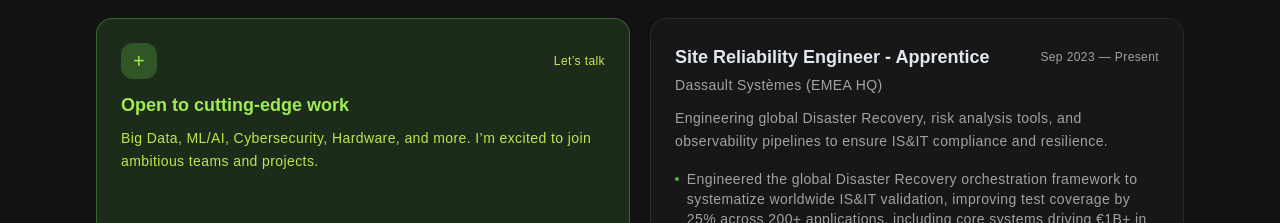
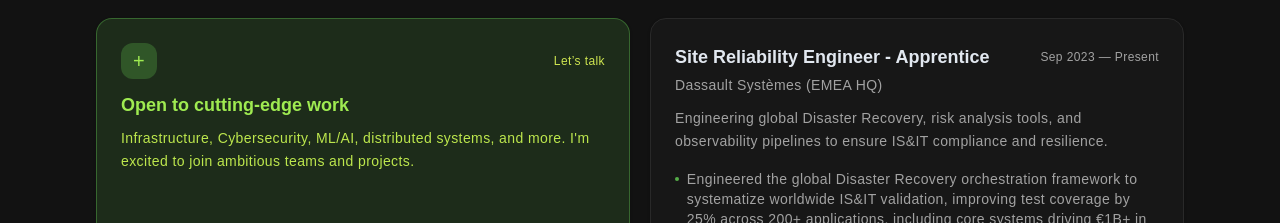
Before and after one commit to Sharper8/portfolio, a Next.js app: page / in a window 1280 px wide. Shown: the part 1720-1943 px from the top of the page. Built offline with nearby package versions, Linux system fonts and the light colour scheme.

Commit message:
updated interests

```diff
--- a/src/components/experiences.tsx
+++ b/src/components/experiences.tsx
@@ -92,9 +92,9 @@ export function Experiences() {
             </div>
             <h3 className="text-lg font-semibold tracking-tight text-[color-mix(in_oklch,var(--primary)_92%,white_8%)]">Open to cutting-edge work</h3>
             <p className="mt-2 text-sm leading-relaxed text-[color-mix(in_oklch,var(--primary)_85%,white_15%)]">
-              Big Data, ML/AI, Cybersecurity, Hardware, and more. I’m excited to join ambitious teams and projects.
+              Infrastructure, Cybersecurity, ML/AI, distributed systems, and more. I'm excited to join ambitious teams and projects.
             </p>
-            <div className="mt-auto inline-flex items-center gap-2 text-sm font-medium text-[color-mix(in_oklch,var(--primary)_92%,white_8%)]">
+          <div className="mt-auto inline-flex items-center gap-2 text-sm font-medium text-[color-mix(in_oklch,var(--primary)_92%,white_8%)]">
               Contact me <span className="transition-transform group-hover:translate-x-0.5">→</span>
             </div>
           </Link>
```
